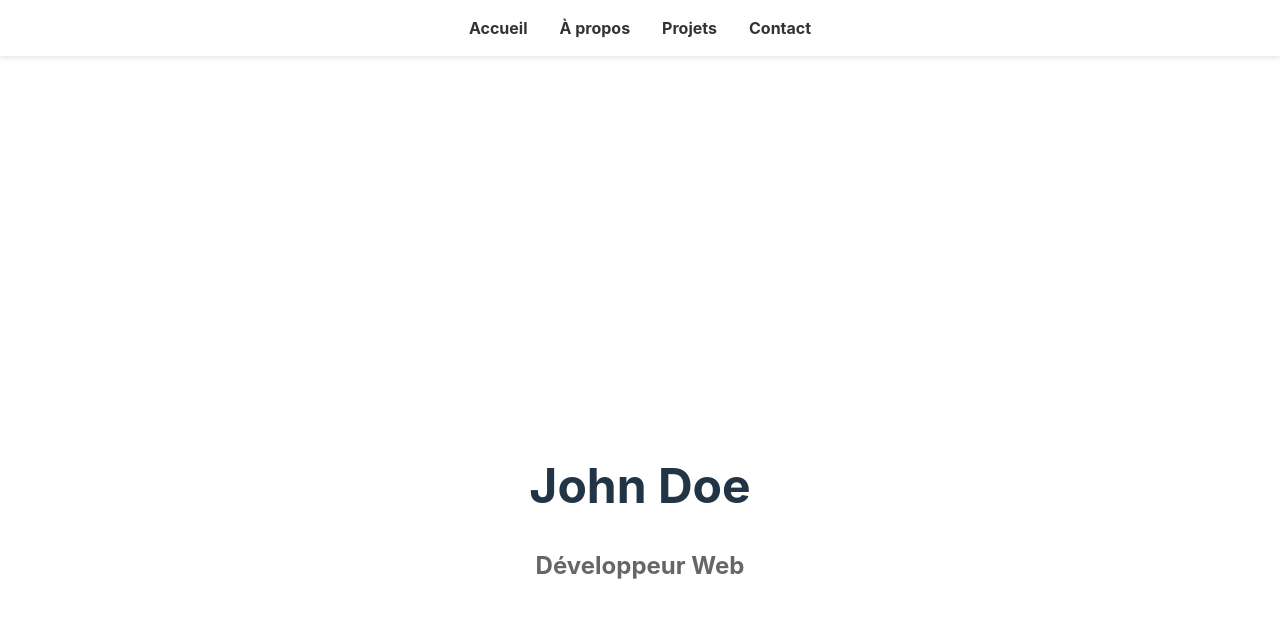
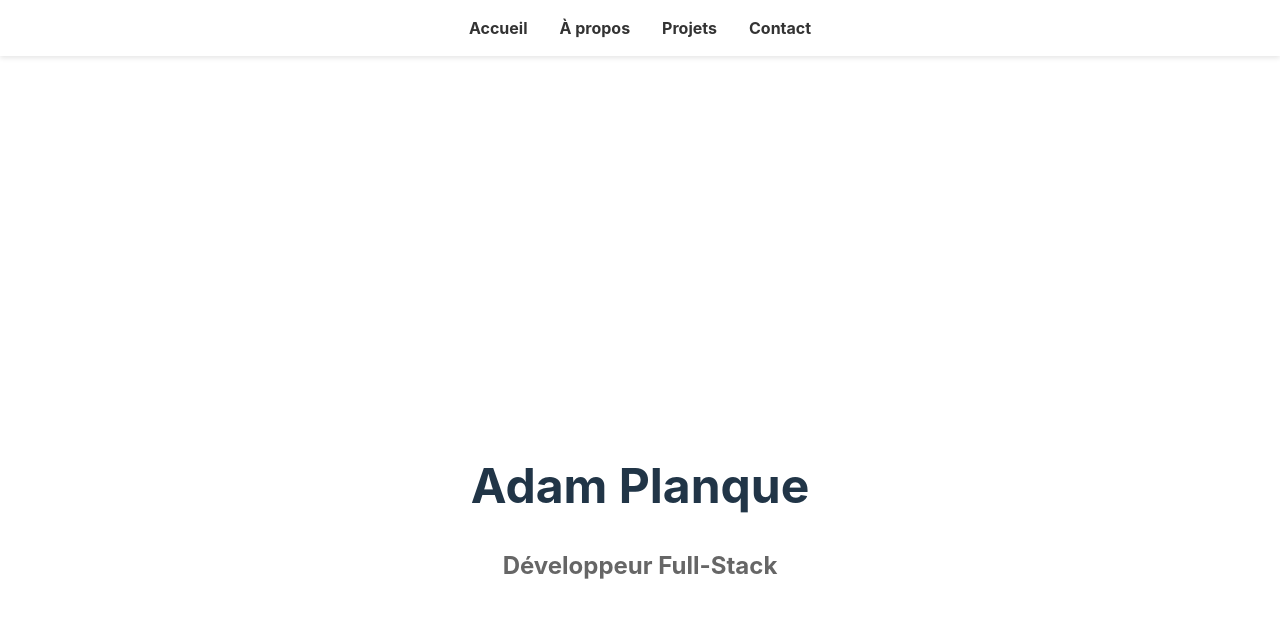
Before and after one commit to shadowforce78/SaumonPortfolio, a React (Vite) app: page / in a window 1280 px wide. Shown: the top 618 px of the page. Built offline with nearby package versions, Linux system fonts and the light colour scheme.

Commit message:
update name and title in the hero section of the portfolio

```diff
--- a/src/App.jsx
+++ b/src/App.jsx
@@ -15,8 +15,8 @@ function App() {
       </header>
 
       <section id="home" className="hero">
-        <h1>John Doe</h1>
-        <h2>Développeur Web</h2>
+        <h1>Adam Planque</h1>
+        <h2>Développeur Full-Stack</h2>
       </section>
 
       <section id="about" className="about">
```
